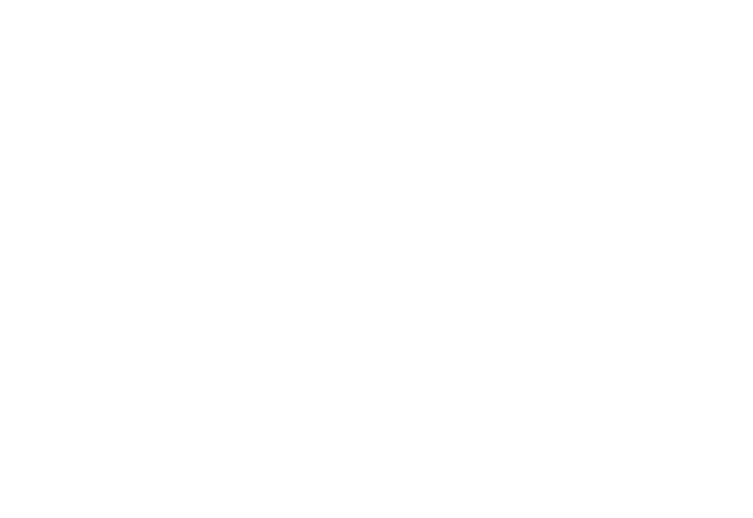
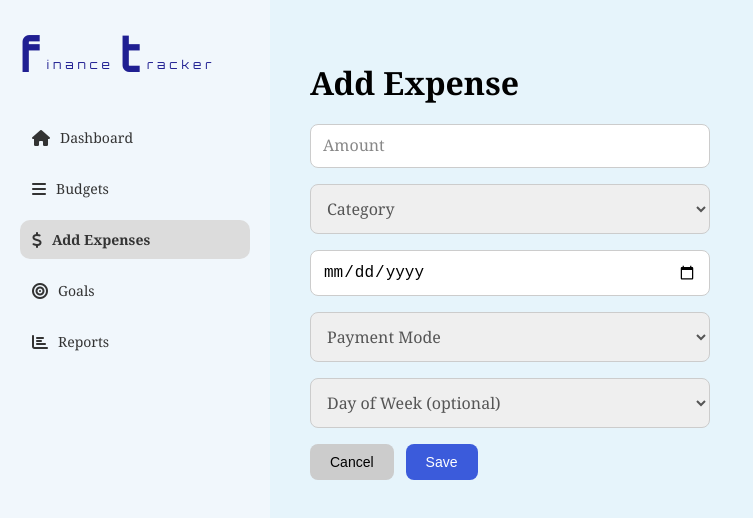
Before and after one commit to aNsHuMaN-04/finance-tracker-frontend, a plain HTML site: page addExpenses.html in a window 1280 px wide. Shown: the whole page, without its empty margins (0-753 px from the left). Drawn offline with Linux system fonts and the light colour scheme.

Commit message:
Add Expenses Completed

```diff
--- a/addExpenses.css
+++ b/addExpenses.css
@@ -0,0 +1,135 @@
+body {
+  margin: 0;
+  font-family: 'Georgia', serif;
+  background-color: #e6f4fb;
+  animation: fadeIn 0.6s ease-in;
+}
+
+@keyframes fadeIn {
+  from { opacity: 0; }
+  to { opacity: 1; }
+}
+
+.container {
+  display: flex;
+}
+
+
+.sidebar {
+  width: 230px;
+  background-color: #e6f4fb;
+  padding: 30px 20px;
+  min-height: 100vh;
+  background-color: #f1f7fc;
+}
+
+.logo {
+  display: flex;
+  align-items: flex-end;
+  font-family: 'Orbitron', sans-serif;
+  gap: 6px;
+  margin-bottom: 40px;
+}
+
+.big-letter {
+  font-size: 48px;
+  font-weight: 700;
+  color: #201f92;
+  line-height: 1;
+}
+
+.small-text {
+  font-size: 12px;
+  color: #201f92;
+  margin-bottom: 6px;
+  letter-spacing: 4px;
+}
+
+.nav-links {
+  list-style: none;
+  padding: 0;
+}
+
+.nav-links li {
+  display: flex;
+  align-items: center;
+  gap: 10px;
+  padding: 10px 12px;
+  border-radius: 10px;
+  margin-bottom: 12px;
+  font-size: 14px;
+  color: #333;
+}
+
+.nav-links li.active {
+  background-color: #dcdcdc;
+  font-weight: bold;
+}
+
+.nav-links li i {
+  font-size: 16px;
+}
+
+.nav-links li a {
+  text-decoration: none;
+  color: #333;
+}
+
+
+.content {
+  flex: 1;
+  padding: 40px;
+}
+
+.content h1 {
+  font-size: 32px;
+  margin-bottom: 20px;
+}
+
+.expense-form {
+  display: flex;
+  flex-direction: column;
+  gap: 16px;
+  max-width: 400px;
+}
+
+.expense-form input,
+.expense-form select {
+  padding: 12px;
+  font-size: 16px;
+  border: 1px solid #ccc;
+  border-radius: 8px;
+}
+
+.buttons {
+  display: flex;
+  gap: 12px;
+}
+
+.buttons button {
+  padding: 10px 20px;
+  border: none;
+  border-radius: 8px;
+  font-size: 14px;
+  cursor: pointer;
+}
+
+.buttons button[type="button"] {
+  background-color: #ccc;
+}
+
+.buttons button[type="submit"] {
+  background-color: #3b5bdb;
+  color: white;
+}
+
+
+.expense-form input::placeholder {
+  font-family: 'Georgia', serif;
+  color: #888; /* placeholder lighter grey */
+}
+
+.expense-form select {
+  font-family: 'Georgia', serif;
+  color: #555; /* normal text grey for selects */
+}
--- a/addExpenses.html
+++ b/addExpenses.html
@@ -0,0 +1,74 @@
+<!DOCTYPE html>
+<html lang="en">
+<head>
+  <meta charset="UTF-8" />
+  <meta name="viewport" content="width=device-width, initial-scale=1.0" />
+  <title>Budgets | Finance Tracker</title>
+  <link rel="stylesheet" href="addExpenses.css" />
+  <link href="https://fonts.googleapis.com/css2?family=Orbitron:wght@400;700&display=swap" rel="stylesheet">
+  <link href="https://cdnjs.cloudflare.com/ajax/libs/font-awesome/6.0.0-beta3/css/all.min.css" rel="stylesheet">
+</head>
+<body>
+
+<div class="container">
+  <aside class="sidebar">
+    <div class="logo">
+      <span class="big-letter">f</span><span class="small-text">inance</span>
+      <span class="big-letter">t</span><span class="small-text">racker</span>
+    </div>
+    <ul class="nav-links">
+      <li><i class="fas fa-home"></i><a href="dashboard.html">Dashboard</a></li>
+      <li><i class="fas fa-bars"></i><a href="budgets.html">Budgets</a></li>
+      <li class="active"><i class="fas fa-dollar-sign"></i><a href="addExpenses.html">Add Expenses</a></li>
+      <li><i class="fas fa-bullseye"></i><a href="#">Goals</a></li>
+      <li><i class="fas fa-chart-bar"></i><a href="#">Reports</a></li>
+    </ul>
+  </aside>
+
+  <main class="content">
+  <h1>Add Expense</h1>
+  <form class="expense-form">
+    <input type="number" placeholder="Amount" required />
+
+    <select required>
+      <option value="" disabled selected>Category</option>
+      <option value="food">Food</option>
+      <option value="travel">Travel</option>
+      <option value="shopping">Shopping</option>
+      <option value="utilities">Utilities</option>
+      <option value="other">Other</option>
+    </select>
+
+    <input type="date" required />
+
+    <select required>
+      <option value="" disabled selected>Payment Mode</option>
+      <option value="cash">Cash</option>
+      <option value="upi">UPI</option>
+      <option value="card">Card</option>
+    </select>
+
+    <select>
+      <option value="" disabled selected>Day of Week (optional)</option>
+      <option value="sunday">Sunday</option>
+      <option value="monday">Monday</option>
+      <option value="tuesday">Tuesday</option>
+      <option value="wednesday">Wednesday</option>
+      <option value="thursday">Thursday</option>
+      <option value="friday">Friday</option>
+      <option value="saturday">Saturday</option>
+    </select>
+
+    <div class="buttons">
+      <button type="button">Cancel</button>
+      <button type="submit">Save</button>
+    </div>
+  </form>
+</main>
+
+
+
+  </div>
+
+</body>
+</html>
```
Also changed, not shown: budgets.html (+4 -4 lines).
